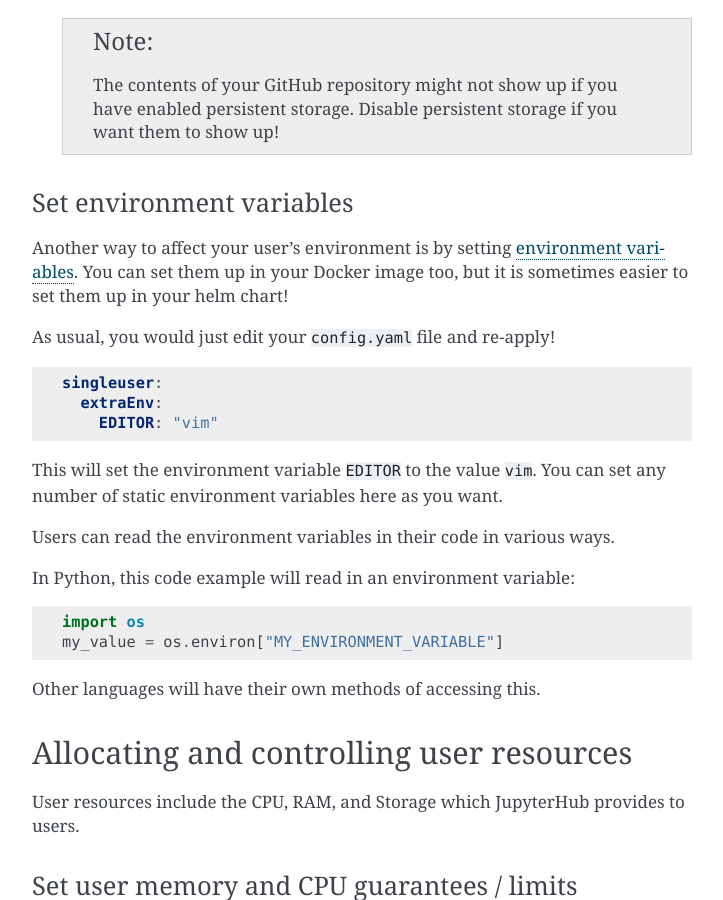
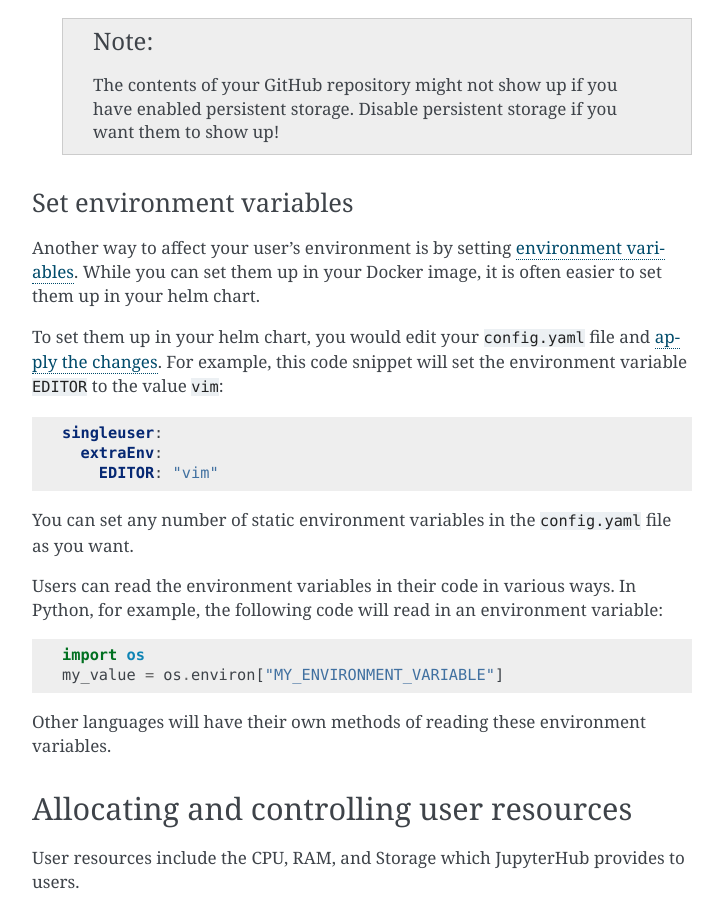
Before and after one commit to jupyterhub/zero-to-jupyterhub-k8s, a Sphinx documentation site: the page built from doc/source/user-experience.rst, in a window 1280 px wide and 900 px high, scrolled down 3693 px. Shown: the whole window, without its empty margins (388-1111 px from the left). Built offline with Sphinx 7.4.7, drawn with Linux system fonts in a browser that asks for light colours.

Commit message:
Edit environment variables section

```diff
--- a/doc/source/user-experience.rst
+++ b/doc/source/user-experience.rst
@@ -184,10 +184,12 @@ Set environment variables
 
 Another way to affect your user's environment is by setting
 `environment variables <https://en.wikipedia.org/wiki/Environment_variable>`_.
-You can set them up in your Docker image too, but it is sometimes
-easier to set them up in your helm chart!
+While you can set them up in your Docker image, it is often easier to set them
+up in your helm chart.
 
-As usual, you would just edit your ``config.yaml`` file and re-apply!
+To set them up in your helm chart, you would edit your ``config.yaml`` file
+and `apply the changes`_. For example, this code snippet will set the
+environment variable ``EDITOR`` to the value ``vim``:
 
 .. code-block:: yaml
 
@@ -195,19 +197,19 @@ As usual, you would just edit your ``config.yaml`` file and re-apply!
      extraEnv:
        EDITOR: "vim"
 
-This will set the environment variable ``EDITOR`` to the value ``vim``. You
-can set any number of static environment variables here as you want.
+You can set any number of static environment variables in the ``config.yaml``
+file as you want.
 
-Users can read the environment variables in their code in various ways.
-
-In Python, this code example will read in an environment variable:
+Users can read the environment variables in their code in various ways. In
+Python, for example, the following code will read in an environment variable:
 
 .. code-block:: python
 
    import os
    my_value = os.environ["MY_ENVIRONMENT_VARIABLE"]
 
-Other languages will have their own methods of accessing this.
+Other languages will have their own methods of reading these environment
+variables.
 
 
 Allocating and controlling user resources
```
